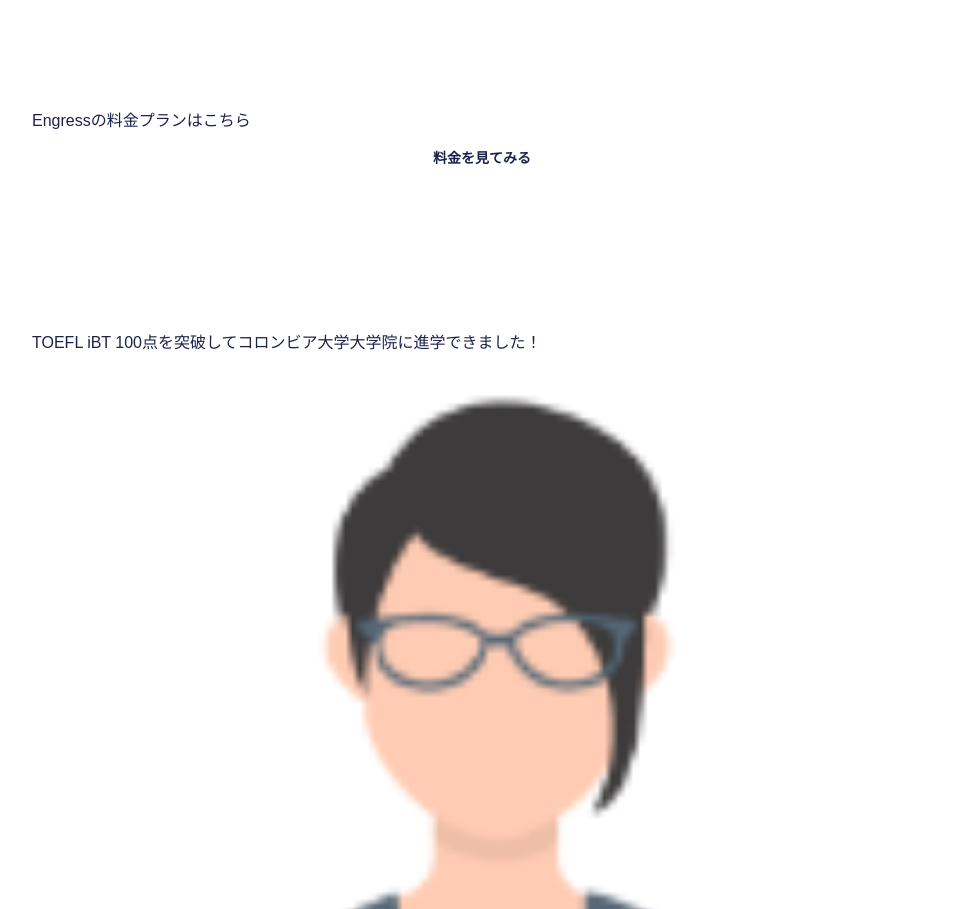
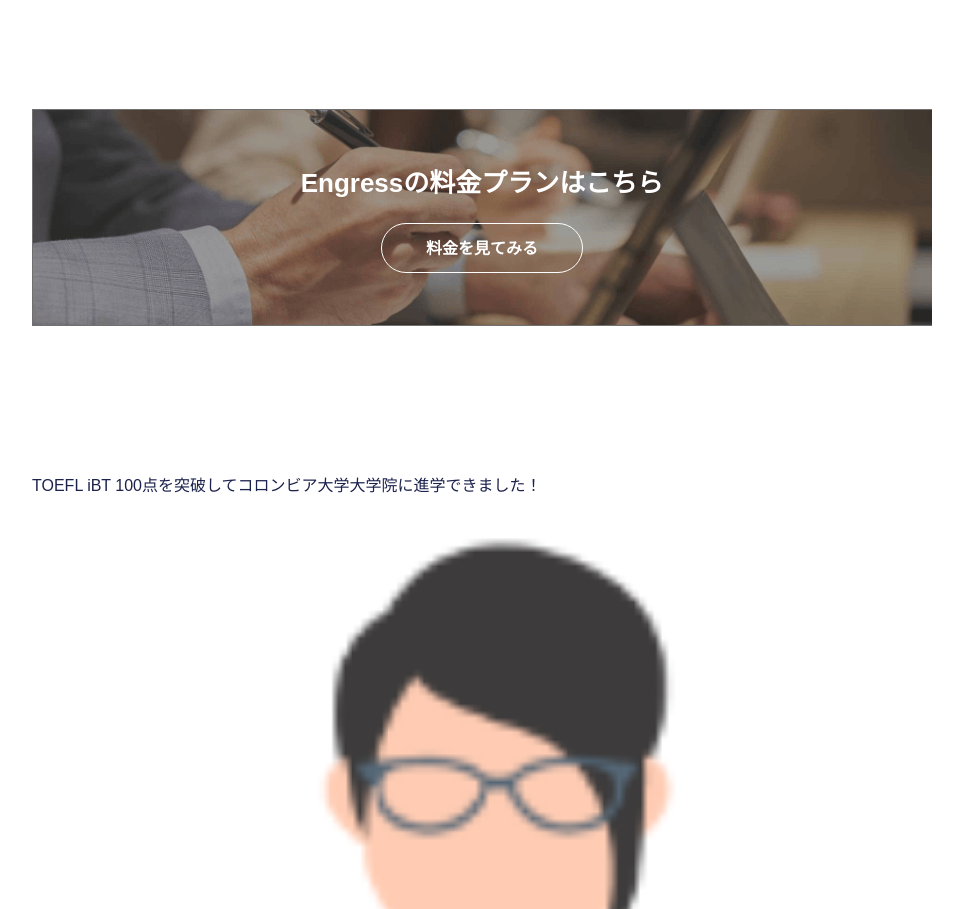
Before and after one commit to ryoya-murata/engress-reproduce, a plain HTML site: page index.html in a window 1280 px wide. Shown: the part 2147-3056 px from the top of the page, without its empty margins (158-1121 px from the left). Drawn offline with Linux system fonts and the light colour scheme.

Commit message:
priceのcssを記述

```diff
--- a/css/style.scss
+++ b/css/style.scss
@@ -616,3 +616,28 @@ body.fixed{
   line-height: 1.6875;
   font-weight: 500;
 }
+
+// =======================
+//  price
+// =======================
+
+.price__contents{
+  background: url(../images/price.png);
+  padding: 3.4063em 0 3.3125em;
+}
+
+.price__title{
+  font-size: 1.625em;
+  color: #fff;
+  font-weight: bold;
+  margin-bottom: 0.7885em;
+  line-height: 1.5;
+  text-align: center;
+}
+
+.price__button{
+  color: #fff;
+  padding: 0.6563em 2.75em;
+  line-height: 1.6875;
+  border: 1px solid #fff;
+}
--- a/index.html
+++ b/index.html
@@ -116,7 +116,7 @@
          <div class="price__contents">
             <h2 class="price__title">Engressの料金プランはこちら</h2><!-- /.price__title -->
             <div class="button-wrapper button-wrapper--center">
-               <a href="" class="button button--size_s button--color_transparent">料金を見てみる</a><!-- /.button button--size_s button--color_transparent -->
+               <a href="#" class="button  button--color_transparent button--shape_circle price__button">料金を見てみる</a><!-- /.button button--size_s button--color_transparent -->
             </div><!-- /.button-wrapper button-wrapper--center -->
          </div><!-- /.price__contents -->
        </div><!-- /.inner inner--middle -->
```
Also changed, not shown: css/style.css, 1 other file.
